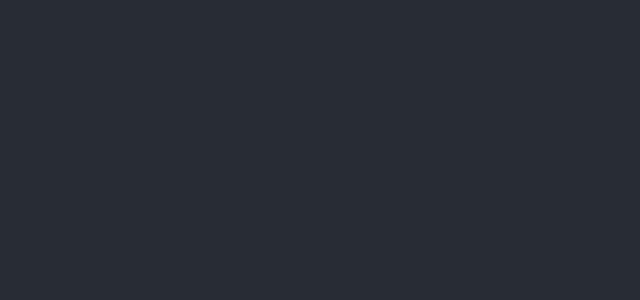
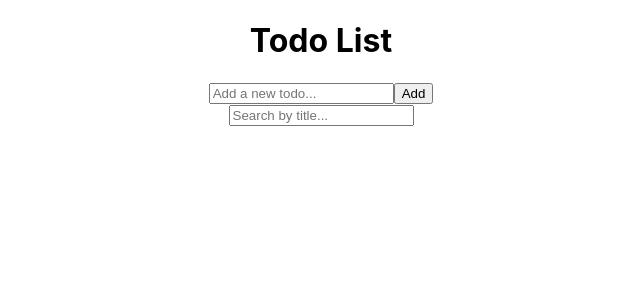
Before and after one commit to 1Invoker/app_in, a React (Create React App) app: page / in a window 1280 px wide. Shown: the top 300 px of the page, without its empty margins (319-959 px from the left). Built offline with nearby package versions, Linux system fonts and the light colour scheme.

Commit message:
add, search

```diff
--- a/src/App.js
+++ b/src/App.js
@@ -4,7 +4,6 @@ import ToDo from '../src/Components/ToDo/ToDo';
 function App() {
   return (
     <div className="App">
-      <header className="App-header"></header>
       <ToDo />
     </div>
   );
--- a/src/Components/ToDo/ToDo.js
+++ b/src/Components/ToDo/ToDo.js
@@ -4,6 +4,7 @@ import './ToDo.css';
 const ToDo = () => {
   const [todos, setTodos] = useState([]);
   const [inputValue, setInputValue] = useState('');
+  const [searchTitle, setSearchTitle] = useState('');
 
   const handleInputChange = e => {
     setInputValue(e.target.value);
@@ -14,6 +15,43 @@ const ToDo = () => {
       setInputValue('');
     }
   };
-  return <></>;
+  const deleteTodo = indexToDel => {
+    const updateToDos = todos.filter((todo, index) => index !== indexToDel);
+    setTodos(updateToDos);
+  };
+
+  const updateSearch = todos.filter(todo =>
+    todo.toLowerCase().includes(searchTitle.toLowerCase()),
+  );
+  return (
+    <div className="todo-container">
+      <h1>Todo List</h1>
+      <div className="input-container">
+        <input
+          type="text"
+          value={inputValue}
+          onChange={handleInputChange}
+          placeholder="Add a new todo..."
+        />
+        <button onClick={handleAddTodo}>Add</button>
+      </div>
+      <div className="search-container">
+        <input
+          type="text"
+          value={searchTitle}
+          onChange={e => setSearchTitle(e.target.value)}
+          placeholder="Search by title..."
+        />
+      </div>
+      <ul>
+        {updateSearch.map((todo, index) => (
+          <li key={index}>
+            {todo}
+            <button onClick={() => deleteTodo(index)}>Delete</button>
+          </li>
+        ))}
+      </ul>
+    </div>
+  );
 };
 export default ToDo;
```
